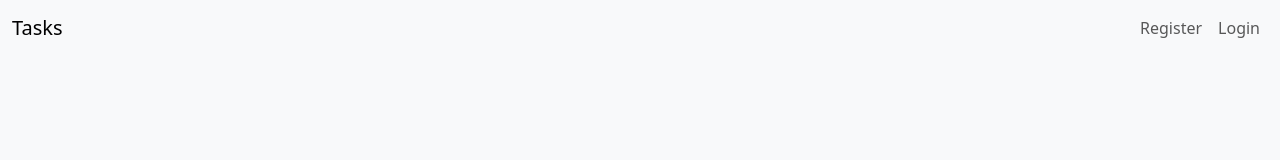
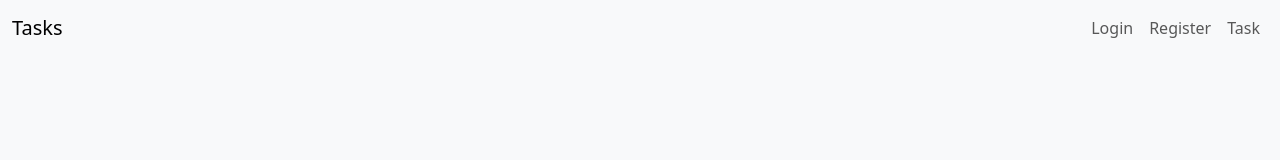
Before and after one commit to ricardo4457/crud-laravel-api, a Vue app in the folder frontend/: page / in a window 1280 px wide. Shown: the top 160 px of the page. Built offline with nearby package versions, Linux system fonts and the light colour scheme.

Commit message:
feat : put dynamic the navbar menu

```diff
--- a/frontend/src/components/Navigation/Navbar.vue
+++ b/frontend/src/components/Navigation/Navbar.vue
@@ -1,5 +1,5 @@
 <template>
-<nav class="navbar navbar-expand-lg navbar-light bg-light w-100">
+  <nav class="navbar navbar-expand-lg navbar-light bg-light w-100">
     <div class="container-fluid">
       <RouterLink to="/" class="navbar-brand">Tasks</RouterLink>
       <button
@@ -15,11 +15,8 @@
       </button>
       <div class="collapse navbar-collapse" id="navbarNav">
         <ul class="navbar-nav ms-auto">
-          <li class="nav-item">
-            <RouterLink to="/register" class="nav-link">Register</RouterLink>
-          </li>
-          <li class="nav-item">
-            <RouterLink to="/login" class="nav-link">Login</RouterLink>
+          <li class="nav-item" v-for="route in filteredRoutes" :key="route.name">
+            <RouterLink :to="route.path" class="nav-link">{{ route.name }}</RouterLink>
           </li>
         </ul>
       </div>
@@ -28,5 +25,25 @@
 </template>
 
 <script setup>
-import { RouterLink } from 'vue-router'
+import { computed } from 'vue'
+import router from '@/router'
+import { useAuthStore } from '@/stores/auth'
+
+const authStore = useAuthStore()
+
+// Store properties
+const isAuthenticated = computed(() => authStore.isAuthenticated)
+
+const filteredRoutes = computed(() => {
+  const baseRoutes = router.options.routes.filter((route) =>
+    ['Register', 'Login'].includes(route.name),
+  )
+
+  // Check if the user is authenticated add tasks route to the navbar
+  if (isAuthenticated) {
+    baseRoutes.push(router.options.routes.find((route) => route.name === 'Task' ))
+  }
+
+  return baseRoutes
+})
 </script>
--- a/frontend/src/router/index.js
+++ b/frontend/src/router/index.js
@@ -8,17 +8,17 @@ const router = createRouter({
   routes: [
     {
       path: '/',
-      name: 'login',
+      name: 'Login',
       component: LoginView
     },
     {
       path: '/register',
-      name: 'register',
+      name: 'Register',
       component: RegisterView
     },
     {
       path: '/task',
-      name: 'task',
+      name: 'Task',
       component: TaskView
     },
   ],
```
